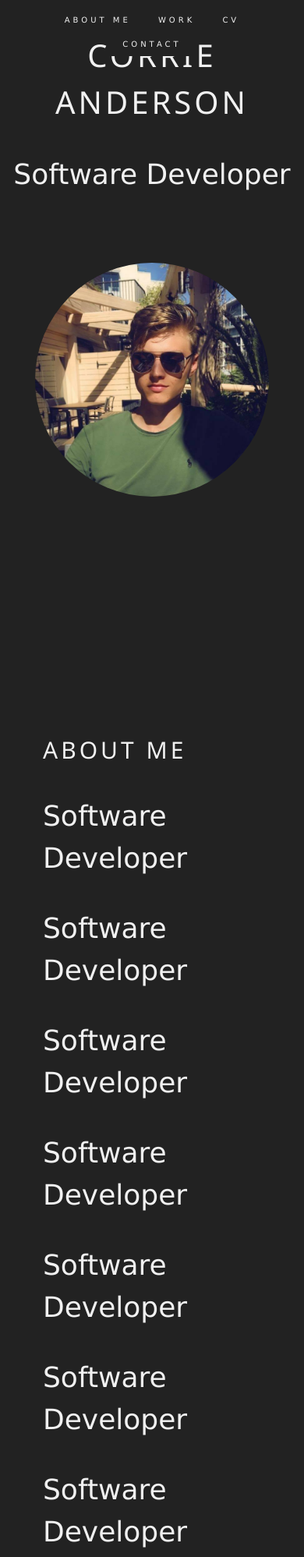
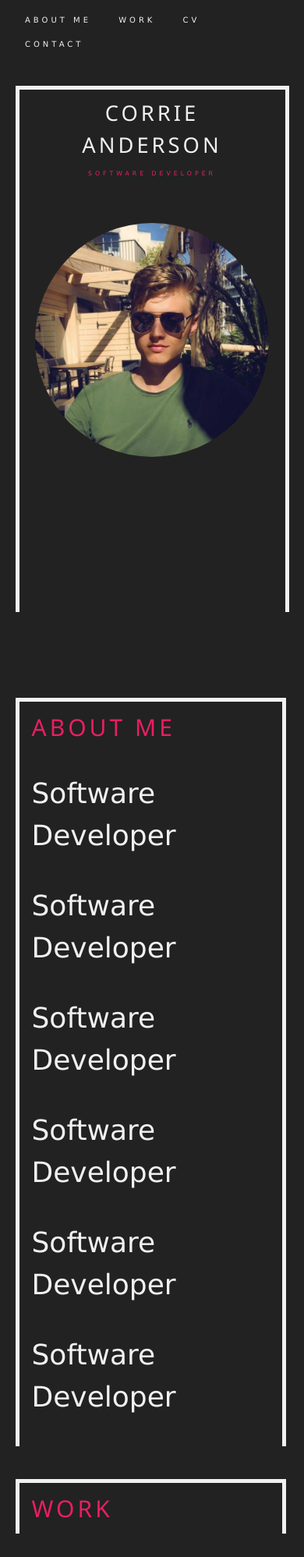
Before and after one commit to C0zza/C0zza.github.io, a plain HTML site: page main.html in a window 390 px wide. Shown: the top 1997 px of the page at 78% size. Drawn offline with nearby package versions, Linux system fonts and the light colour scheme.

Commit message:
Visual Improvements + some Structuring

```diff
--- a/main.html
+++ b/main.html
@@ -21,23 +21,7 @@ html {
 
 h1
 {
-		font-size: 150px;
-}
-
-@media only screen and (max-width: 1450px)
-{
-	h1
-	{
-		font-size: 100px;
-	}
-}
-
-@media only screen and (max-width: 1000px)
-{
-	h1
-	{
-		font-size: 60px;
-	}
+		font-size: 7vw;
 }
 
 .w3-myfont {
@@ -52,14 +36,8 @@ body
 	background-size: cover;-->
 }
 
-#content
-{
-	margin-top:  8%;
-}
-
 #navBar
 {
-	height: 5%;
 	background: #222;
 	padding-top: 10px;
 }
@@ -74,20 +52,7 @@ body
 	#navBar
 	{
 		font-size: 14px;
-		text-align: center;
-	}
-}
 
-@media only screen and (max-width:650px)
-{
-	h1
-	{
-		font-size: 40px;
-	}
-
-	#intro
-	{
-		font-size: 25px;
 	}
 }
 
@@ -96,15 +61,49 @@ body
 	#navBar
 	{
 		font-size: 10px;
-		text-align: center;
+
 	}
 }
 
 #otherStuff
 {
-	margin-left: 10%;
 	position: absolute;
-	top: 110%;
+	top: 101vh;
+}
+
+#intro
+{
+
+	margin-left: 5vw;
+	margin-right: 5vw;
+	margin-top: 13vh;
+	border-style: solid;
+	border-width: 5px;
+	border-bottom-style: none;
+	min-height: 80vh;
+}
+
+#jobTitle
+{
+	font-size: 2vw;
+}
+
+#topButton
+{
+	position: absolute;
+	left: 50%;
+	top: 2px;
+}
+
+.aSection
+{
+	margin-left: 5vw;
+	margin-right: 5vw;
+	margin-top: 5vh;
+	border-style: solid;
+	border-width: 5px;
+	border-bottom-style: none;
+	width: 89vw;
 }
 
 
@@ -115,76 +114,65 @@ body
 
 	<div class = "w3-text-light-gray w3-animate-opacity w3-metro-darken">
 
-		<nav class = "w3-container w3-text-light-gray w3-padding-top w3-animate-opacity w3-top" id = "navBar">
-			<a href = "#aboutMe" class = "w3-button w3-wide">ABOUT ME</a>
-			<a href = "#work" class = "w3-button w3-wide">WORK</a>
-			<a href = "#cv" class = "w3-button w3-wide">CV</a>
-			<a href = "#contact" class = "w3-button w3-wide">CONTACT</a>
+		<section class = "w3-container w3-text-light-gray w3-padding-top w3-animate-opacity w3-top" id = "navBar">
+			<a href = "#aboutMe" class = "w3-button w3-wide w3-hover-pink">ABOUT ME</a>
+			<a href = "#work" class = "w3-button w3-wide w3-hover-pink">WORK</a>
+			<a href = "#cv" class = "w3-button w3-wide w3-hover-pink">CV</a>
+			<a href = "#contact" class = "w3-button w3-wide w3-hover-pink">CONTACT</a>
+
+			<a href = "#top" class = "w3-button w3-hide-medium w3-hide-small w3-hover-pink" id = "topButton">
+				<i class = "fas fa-angle-up w3-xlarge"></i>
+			</a>
 
 			<div class = "w3-right w3-hide-small" id = "socialIcons">
-				<a href = "https://github.com/C0zza" class = "w3-button w3-circle">
+				<a href = "https://github.com/C0zza" target="_blank" class = "w3-button w3-circle w3-hover-pink">
 					<i class="fa fa-github w3-xlarge"></i>
 				</a>
-				<a href = "https://www.linkedin.com/in/corrie-anderson-98116119b/" class = "w3-button w3-circle">
+				<a href = "https://www.linkedin.com/in/corrie-anderson-98116119b/" target="_blank" class = "w3-button w3-circle w3-hover-pink">
 					<i class = "fab fa-linkedin w3-xlarge"></i>
 				</a>
 			</div>
-		</nav>
+		</section>
 
 		<div id = "content">
 
-			<section class = "w3-container w3-center">
+			<section class = "w3-container w3-center" id = "intro">
 
 				<h1 class = "w3-wide">CORRIE ANDERSON</h1>
-				<p class = "w3-xxlarge">Software Developer</p>
+				<p class = "w3-text-pink w3-wide" id = "jobTitle">SOFTWARE DEVELOPER</p>
 				<img src = "assets/me.jpg" class = "w3-circle" style = "width: 300px; height: 300px; margin-top: 50px;">
 
 			</section>
 
 			<div id = "otherStuff">
 
-				<section class = "w3-container" id = "aboutMe">
+				<section class = "w3-container aSection" id = "aboutMe">
 
-					<h2 class = "w3-wide">ABOUT ME</h2>
+					<h2 class = "w3-wide w3-text-pink">ABOUT ME</h2>
 					<p class = "w3-xxlarge">Software Developer</p>
 					<p class = "w3-xxlarge">Software Developer</p>
 					<p class = "w3-xxlarge">Software Developer</p>
 					<p class = "w3-xxlarge">Software Developer</p>
 					<p class = "w3-xxlarge">Software Developer</p>
 					<p class = "w3-xxlarge">Software Developer</p>
-					<p class = "w3-xxlarge">Software Developer</p>
-					<p class = "w3-xxlarge">Software Developer</p>
-					<p class = "w3-xxlarge">Software Developer</p>
-					<p class = "w3-xxlarge">Software Developer</p>
-					<p class = "w3-xxlarge">Software Developer</p>
-					<p class = "w3-xxlarge">Software Developer</p>
-					<p class = "w3-xxlarge">Software Developer</p>
-					<p class = "w3-xxlarge">Software Developer</p>
-					<p class = "w3-xxlarge">Software Developer</p>
-					<p class = "w3-xxlarge">Software Developer</p>
-					<p class = "w3-xxlarge">Software Developer</p>
-					<p class = "w3-xxlarge">Software Developer</p>
-					<p class = "w3-xxlarge">Software Developer</p>
-					<p class = "w3-xxlarge">Software Developer</p>
-					<p class = "w3-xxlarge">Software Developer</p>
-					<p class = "w3-xxlarge">Software Developer</p>
-				</section>
-
-				<section class = "w3-container" id = "work">
-
-					<h2 class = "w3-wide">WORK</h2>
 
 				</section>
 
-				<section class = "w3-container" id = "cv">
+				<section class = "w3-container aSection" id = "work">
 
-					<h2 class = "w3-wide">CV</h2>
+					<h2 class = "w3-wide w3-text-pink">WORK</h2>
 
 				</section>
 
-				<section class = "w3-container" id = "contact">
+				<section class = "w3-container aSection" id = "cv">
 
-					<h2 class = "w3-wide">CONTACT</h2>
+					<h2 class = "w3-wide w3-text-pink">CV</h2>
+
+				</section>
+
+				<section class = "w3-container aSection" id = "contact">
+
+					<h2 class = "w3-wide w3-text-pink">CONTACT</h2>
 
 				</section>
 
```
